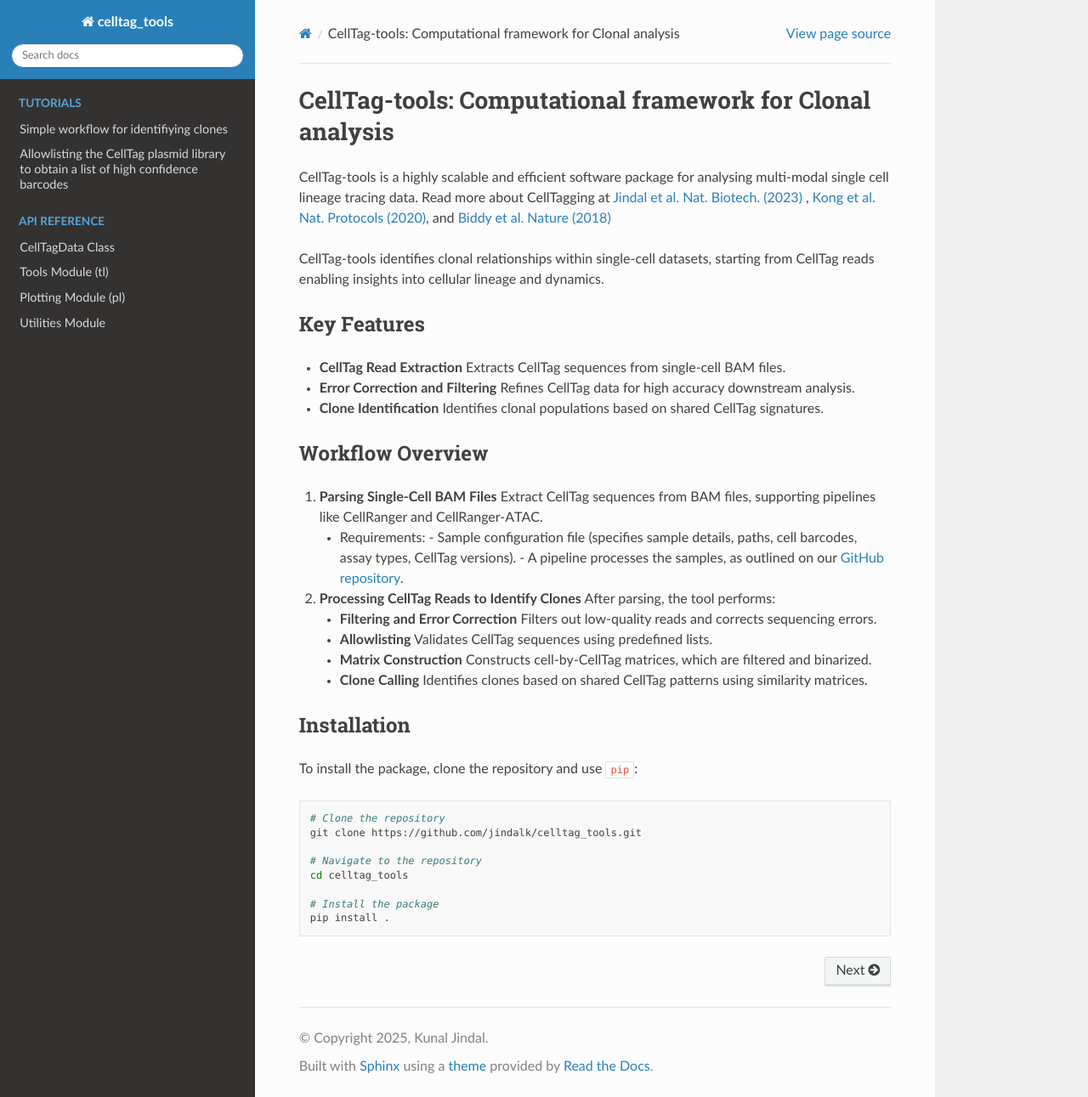
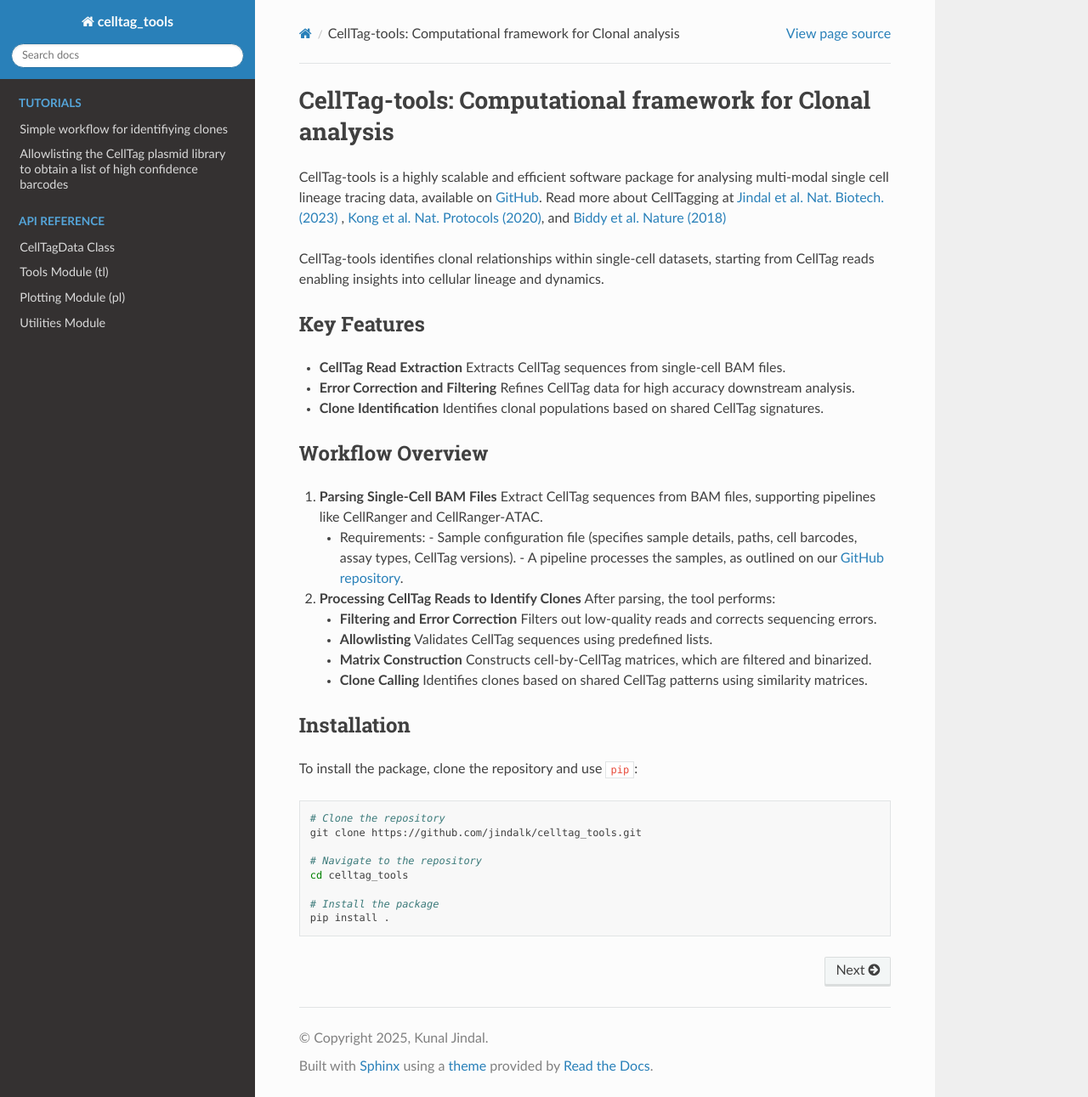
Before and after one commit to jindalk/celltag_tools, a Sphinx documentation site: the page built from source/index.rst, in a window 1280 px wide and 1291 px high. Shown: the whole window at 85% size. Built offline with Sphinx 7.4.7 and the Read the Docs theme 3.1.0, drawn with Linux system fonts in a browser that asks for light colours.

Commit message:
Update index.rst

```diff
--- a/source/index.rst
+++ b/source/index.rst
@@ -26,7 +26,7 @@ CellTag-tools: Computational framework for Clonal analysis
 
 
 
-CellTag-tools is a highly scalable and efficient software package for analysing multi-modal single cell lineage tracing data. Read more about CellTagging at `Jindal et al. Nat. Biotech. (2023) <https://www.nature.com/articles/s41587-023-01931-4>`_ , `Kong et al. Nat. Protocols (2020) <https://www.nature.com/articles/s41596-019-0247-2>`_, and `Biddy et al. Nature (2018) <https://www.nature.com/articles/s41586-018-0744-4>`_
+CellTag-tools is a highly scalable and efficient software package for analysing multi-modal single cell lineage tracing data, available on `GitHub <https://github.com/jindalk/celltag_tools>`_. Read more about CellTagging at `Jindal et al. Nat. Biotech. (2023) <https://www.nature.com/articles/s41587-023-01931-4>`_ , `Kong et al. Nat. Protocols (2020) <https://www.nature.com/articles/s41596-019-0247-2>`_, and `Biddy et al. Nature (2018) <https://www.nature.com/articles/s41586-018-0744-4>`_
 
 
 CellTag-tools identifies clonal relationships within single-cell datasets, starting from CellTag reads enabling insights into cellular lineage and dynamics.
```
